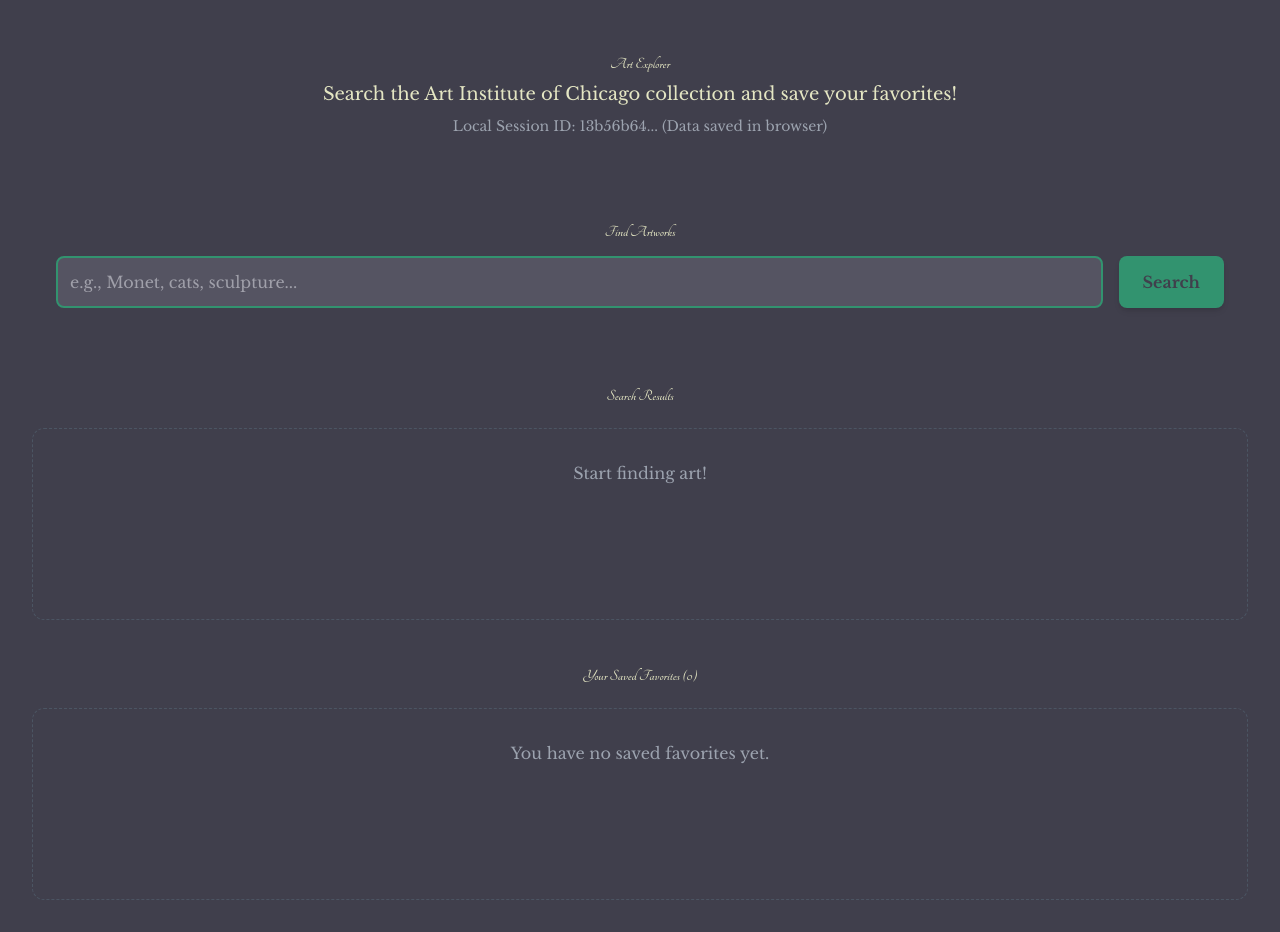
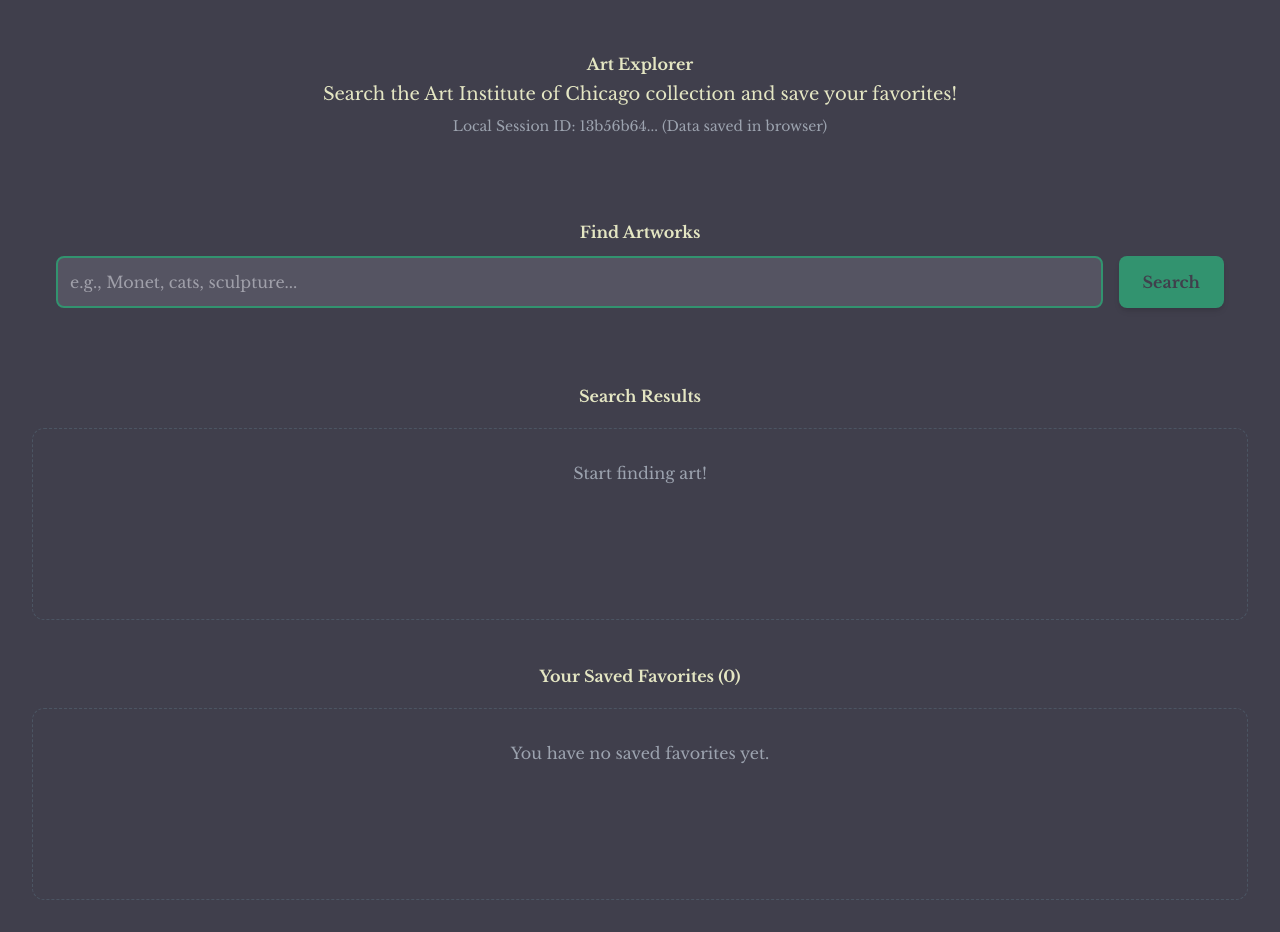
Before and after one commit to mpc04/mpc04.github.io, a plain HTML site: page week12/index.html in a window 1280 px wide. Drawn offline with nearby package versions, Linux system fonts and the light colour scheme.

Commit message:
font update

```diff
--- a/week12/style.css
+++ b/week12/style.css
@@ -19,7 +19,7 @@ body {
 
 /* Custom font for large headers */
 h1, h2 {
-    font-family: 'Tangerine', cursive;
+    font-family: 'Libre Baskerville', serif;
     color: #E4E6C3; /* Custom font color for headers */
 }
 
```
